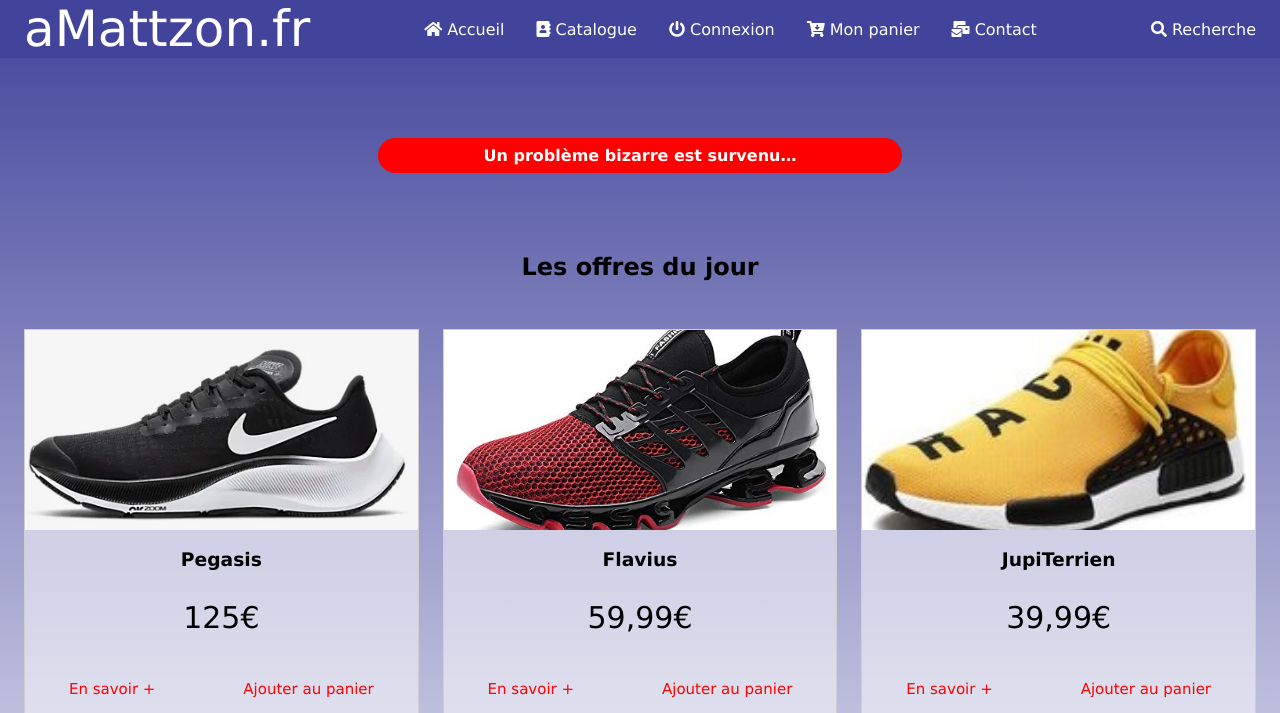
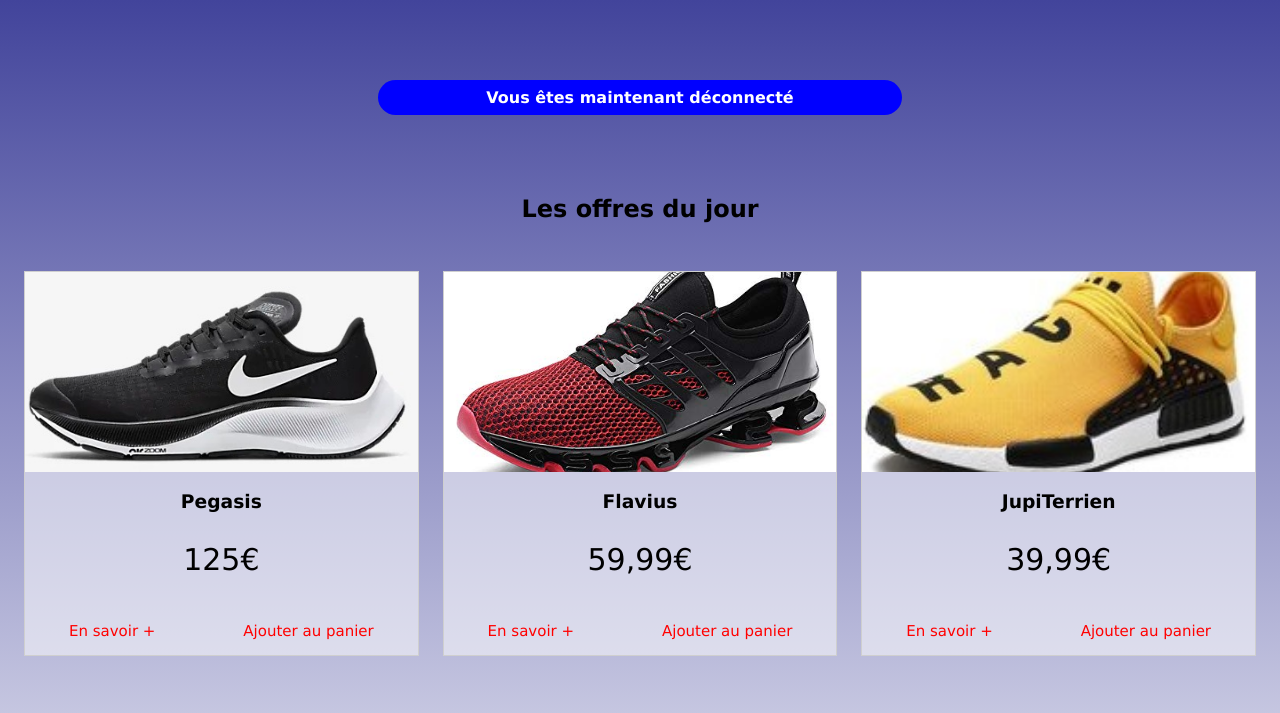
Before and after one commit to MattCo87/Mattzon, a PHP site: page /index.php?message=disconnected in a window 1280 px wide. Shown: the top 713 px of the page. Run offline with PHP 8.4, Linux system fonts and the light colour scheme; some libraries are stand-ins or nearby versions.

Commit message:
modification menu

```diff
--- /dev/null
+++ b/config/bdd-sample.php
@@ -0,0 +1,5 @@
+<?php
+$servername = 'localhost';
+$username = 'root';
+$password = '';
+$database = "mattzon";
--- a/css/styles.css
+++ b/css/styles.css
@@ -325,7 +325,16 @@
     border-radius: 1.5rem;;
 }
 
-
+p.info {
+    padding: 0.5rem 1rem;
+    margin: 2rem auto 4rem;
+    width: 40%;
+    text-align: center;
+    font-weight: bold;
+    color: white;
+    background-color: blue;
+    border-radius: 1.5rem;;
+}
 
 
 /* Media query pour les smartphones */
--- a/index.php
+++ b/index.php
@@ -3,11 +3,10 @@
 
 require_once('php/connexion_bdd.php');
 
+session_start();
+
 $class = '';
 $info = '';
-$connexion ='Connexion';
-$lien = "connexion.php";
-$inscript = true;
 
 if (isset($_GET['message'])) {
     if (!empty($_GET['message'])) {
@@ -15,13 +14,14 @@
             case 'registered':
                 $class = 'success';
                 $info = "Bienvenue !!";
-                $connexion = "Déconnexion";
-                $lien = "index.php";
-                $inscript = false;
                 break;
             case 'msgok';
                 $class = 'success';
                 $info = "Votre message est envoyé !";
+                break;
+            case 'disconnected';
+                $class = 'info';
+                $info = "Vous êtes maintenant déconnecté";
                 break;
             default:
                 $class = 'error';
@@ -43,79 +43,22 @@
         <!-- Informations destinées au SEO (Search Engine Optimization = référencement naturel) -->
         <title>aMattzon</title>
 
+        <script src="https://www.w3schools.com/lib/w3.js"></script>
+
         <!-- Feuilles de styles -->
-
         <!-- Ajouter lien du style -->
-
-
         <link rel="stylesheet" href="https://cdnjs.cloudflare.com/ajax/libs/font-awesome/5.13.1/css/all.min.css" />
         <link rel="stylesheet" href="css/styles.css" />
     </head>
 
     <body>
-        <!-- Application header -->
-        <header class="app-header">
 
-            <!-- Logo du site-->
-            <h1>
-                <a href="index.php"> <span>a</span>Mattzon<span>.fr</span> </a>
-            </h1>
+        <div w3-include-html="menu.php"></div>
+        <script>
+            w3.includeHTML();
+        </script>
 
-            <!-- Barre de navigation du site-->
-            <nav class="app-mainmenu">
-                <ul class="menu">
-                    <li>
-                        <a href="index.php">
-                            <i class="fas fa-home"></i>
-                            Accueil
-                        </a>
-                    </li>
-                    <li>
-                        <a href="#">
-                            <i class="fas fa-address-book"></i>
-                            Catalogue
-                        </a>
-                    </li>
-                    <li>
-                        <a href= <?php echo $lien; ?>>
-                            <i class="fas fa-power-off"></i>
-                            <?php echo $connexion; ?>
-                        </a>
-                    </li>
-                    <li>
-                        <a href="#">
-                            <i class="fas fa-cart-arrow-down"></i>
-                            Mon panier</a>
-                    </li>
-                    <li>
-                        <a href="contact.php">
-                            <i class="fas fa-mail-bulk"></i>
-                            Contact
-                        </a>
-                    </li>
-                </ul>
-            </nav>
 
-            <!-- Barre de recherche PC -->
-            <div class="barre-recherche-pc">
-                <a href="#">
-                    <i class="fas fa-search"></i>
-                    Recherche
-                </a>
-            </div>
-
-            <!-- Barre de recherche Tablette -->
-            <div class="barre-recherche-tablette">
-                <input type="text" name="recherche" id="rechercher" placeholder="Recherche" size="15">
-            </div>
-
-            <!-- Menu Hamburger -->
-            <div class="hamburger">
-                <a href="#">
-                    <i class="fas fa-bars"></i>
-                </a>
-            </div>
-        </header>
 
         <!-- Application main -->
         <main class="app-maincontenu">
@@ -262,7 +205,7 @@
                 </div>
             </section>
 
-            <?php if ($inscript == true): ?>
+            <?php if(!isset($_SESSION['id'])): ?>
                 <!-- Application inscription -->
                 <section class="bandeau-inscription">
                     <div >
--- a/php/connexion_bdd.php
+++ b/php/connexion_bdd.php
@@ -1,13 +1,10 @@
 <?php
-
 ini_set('display_errors', 1);
 ini_set('display_startup_errors', 1);
 error_reporting(E_ALL);
 
-$servername = 'localhost';
-$username = 'root';
-$password = '';
-$database = "mattzon";
+// On inclut le fichier de configuration pour la BDD
+require_once(__DIR__ . '/../config/bdd-sample.php');
 
 // On établit la connexion
 try {
```
Also changed, not shown: menu.php (added, +103 -0 lines), php/traitement_connexion.php (+9 -3 lines), php/traitement_deconnexion.php (added, +8 -0 lines), IMG/.htaccess (added), config/.htaccess (added), 1 other file.
